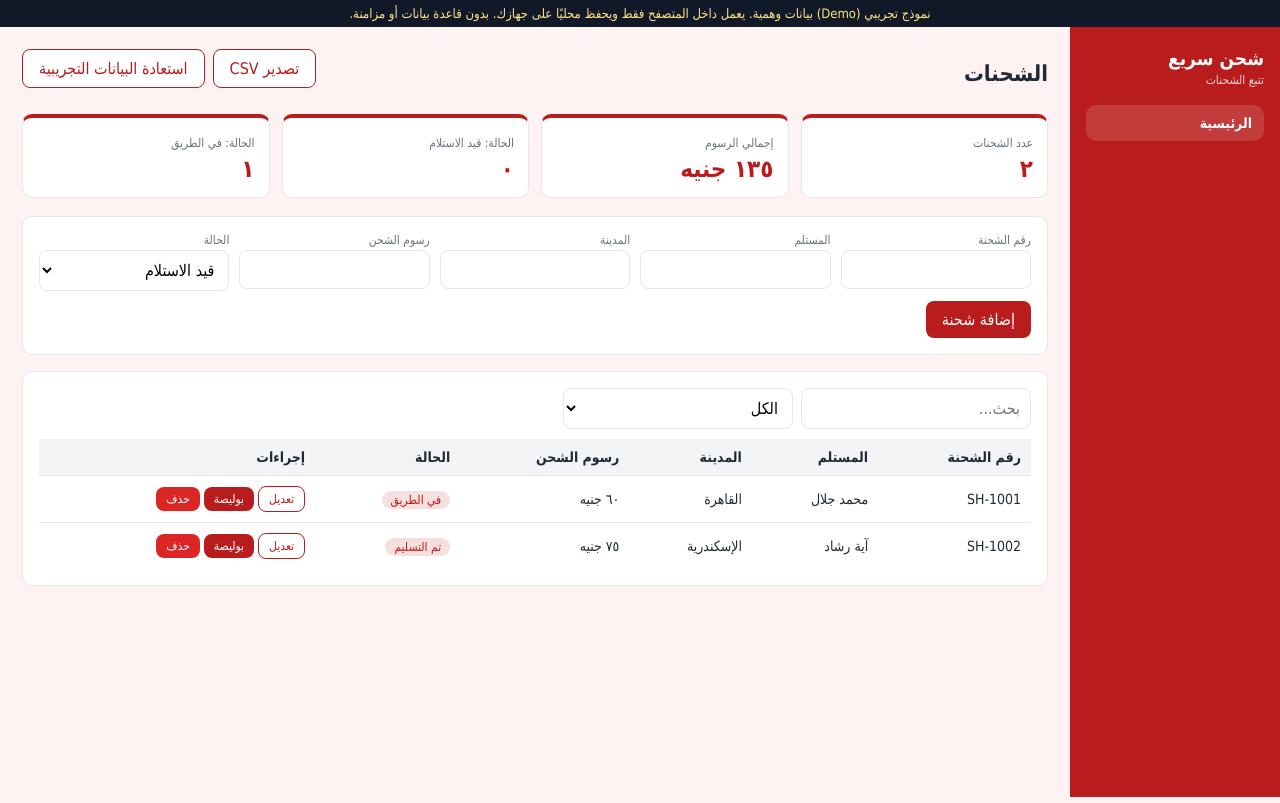
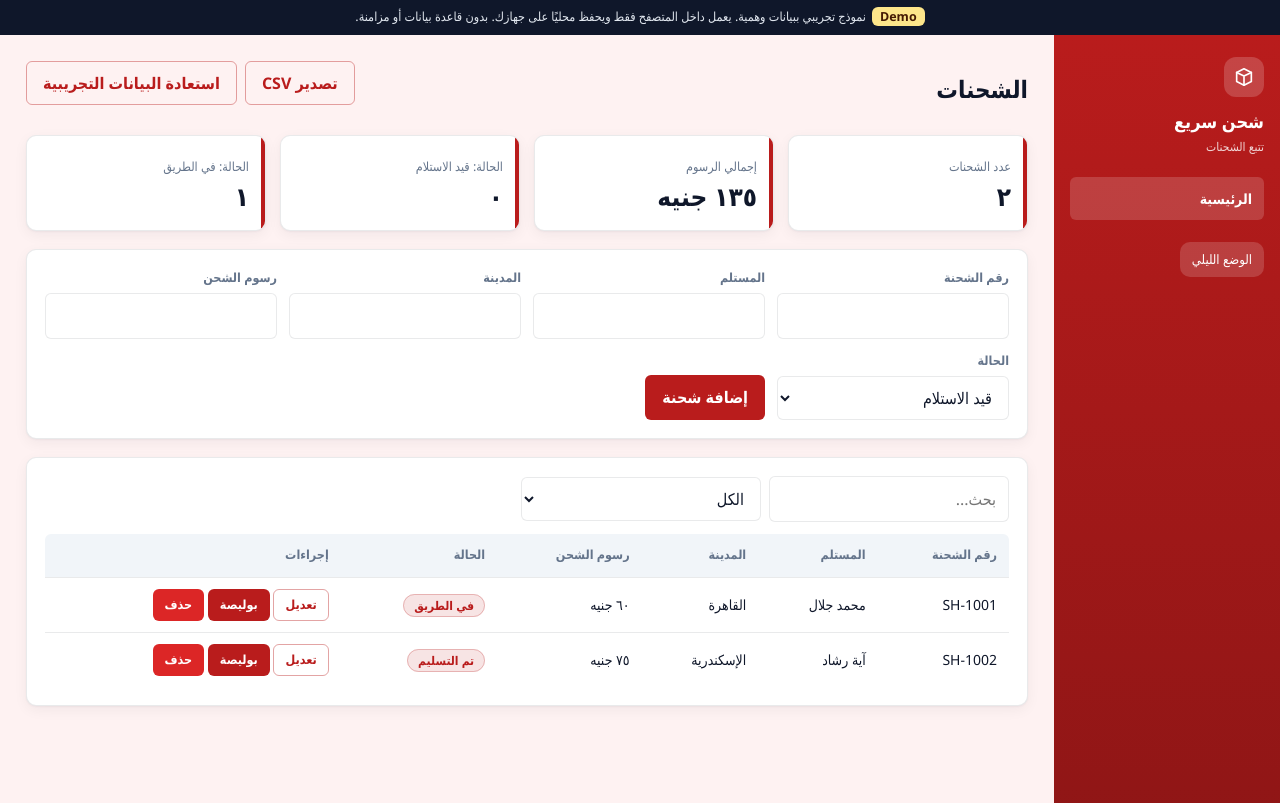
Before and after one commit to osama-web-demos/osama-web-demos.github.io, a plain HTML site: page demos/12-courier.html in a window 1280 px wide. Drawn offline with Linux system fonts and the light colour scheme.

Commit message:
Update 12-courier.html

```diff
--- a/demos/12-courier.html
+++ b/demos/12-courier.html
@@ -5,42 +5,54 @@
 <meta name="viewport" content="width=device-width,initial-scale=1">
 <title>شحن سريع | نموذج تجريبي</title>
 <style>
-:root{--p:#b91c1c;--p2:#f87171;--bg:#fef2f2;--card:#fff;--tx:#1f2937;--mu:#6b7280;--bd:#e5e7eb;--r:10px}
-*{box-sizing:border-box}body{margin:0;font-family:Tahoma,"Segoe UI",Arial,sans-serif;background:var(--bg);color:var(--tx)}
-.demo-bar{background:#111827;color:#fde68a;font-size:13px;text-align:center;padding:6px 10px}
+:root{--p:#b91c1c;--p2:#f87171;--bg:#fef2f2;--card:#fff;--tx:#0f172a;--mu:#64748b;--bd:rgba(15,23,42,.09);--r:10px;--r2:calc(var(--r) - 4px);--sh:0 1px 2px rgba(15,23,42,.04),0 4px 14px rgba(15,23,42,.05);--ease:cubic-bezier(.16,1,.3,1);--hd:#f1f5f9;--in:#fff}
+[data-theme=dark]{--bg:#09090b;--card:#121215;--tx:#f1f5f9;--mu:#94a3b8;--bd:rgba(255,255,255,.09);--sh:inset 0 1px 0 rgba(255,255,255,.05),0 8px 24px rgba(0,0,0,.35);--hd:#1a1a20;--in:#17171c;color-scheme:dark}
+*{box-sizing:border-box}html{scroll-behavior:smooth}body{margin:0;font-family:"Segoe UI",Tahoma,Arial,sans-serif;background:var(--bg);color:var(--tx);line-height:1.65;letter-spacing:0;transition:background .2s,color .2s}
+:focus-visible{outline:none;box-shadow:0 0 0 3px color-mix(in srgb,var(--p) 30%,transparent)}
+.demo-bar{background:#0f172a;color:#e2e8f0;font-size:12.5px;text-align:center;padding:7px 10px}.demo-bar b{background:#fde68a;color:#451a03;border-radius:6px;padding:1px 8px;margin-inline-end:6px}
 .demo-bar a{color:#fff}
-.wrap{display:flex;min-height:calc(100vh - 30px)}
-.side{background:var(--p);color:#fff;padding:20px 16px;min-width:210px}
-.side h1{font-size:19px;margin:0 0 4px}.side p{margin:0 0 18px;font-size:12px;opacity:.8}
-.side .nav b{display:block;padding:10px 12px;border-radius:10px;background:rgba(255,255,255,.14);font-size:14px;margin-bottom:6px}
-.main{flex:1;padding:22px;max-width:1100px}
-.top{display:flex;justify-content:space-between;align-items:center;gap:10px;flex-wrap:wrap;margin-bottom:16px}
-.top h2{margin:0;font-size:22px}
-.stats{display:grid;grid-template-columns:repeat(auto-fit,minmax(170px,1fr));gap:12px;margin-bottom:18px}
-.st{background:var(--card);border:1px solid var(--bd);border-radius:var(--r);padding:14px;border-top:4px solid var(--p)}
-.st small{color:var(--mu);font-size:12px}.st div{font-size:24px;font-weight:700;margin-top:4px;color:var(--p)}
-.card{background:var(--card);border:1px solid var(--bd);border-radius:var(--r);padding:16px;margin-bottom:16px}
-form.f{display:grid;grid-template-columns:repeat(auto-fit,minmax(180px,1fr));gap:10px}
-label{font-size:12px;color:var(--mu);display:block;margin-bottom:3px}
-input,select{width:100%;padding:9px 10px;border:1px solid var(--bd);border-radius:8px;font:inherit;background:#fff}
-input:focus,select:focus{outline:2px solid var(--p2);border-color:transparent}
-.btn{background:var(--p);color:#fff;border:0;padding:9px 16px;border-radius:8px;cursor:pointer;font:inherit}
-.btn.o{background:#fff;color:var(--p);border:1px solid var(--p)}.btn.s{padding:5px 10px;font-size:12px}.btn.d{background:#dc2626}
-.tools{display:flex;gap:8px;flex-wrap:wrap;margin-bottom:10px}.tools input,.tools select{max-width:230px}
-.tw{overflow-x:auto}table{width:100%;border-collapse:collapse;font-size:14px}
-th{background:#f3f4f6;text-align:right;padding:10px;white-space:nowrap}td{padding:10px;border-top:1px solid var(--bd);white-space:nowrap}
-.tag{padding:2px 9px;border-radius:99px;font-size:12px;background:color-mix(in srgb,var(--p) 14%,white);color:var(--p)}
-.empty{text-align:center;color:var(--mu);padding:24px}
+.wrap{display:flex;min-height:calc(100vh - 32px)}
+.side{background:linear-gradient(180deg,var(--p),color-mix(in srgb,var(--p) 78%,#000));color:#fff;padding:22px 16px;min-width:226px}
+.logo{width:40px;height:40px;border-radius:12px;background:rgba(255,255,255,.18);display:grid;place-items:center;margin-bottom:12px}.logo svg{width:22px;height:22px;stroke:#fff;fill:none;stroke-width:1.8;stroke-linecap:round;stroke-linejoin:round}
+.side h1{font-size:18px;margin:0 0 4px;line-height:1.35}.side p{margin:0 0 20px;font-size:12px;opacity:.82}
+.side .nav b{display:block;padding:10px 12px;border-radius:var(--r2);background:rgba(255,255,255,.16);font-size:14px;margin-bottom:6px;font-weight:600}
+.main{flex:1;padding:26px;max-width:1120px}
+.top{display:flex;justify-content:space-between;align-items:center;gap:10px;flex-wrap:wrap;margin-bottom:18px}.top h2{margin:0;font-size:24px;line-height:1.25}
+.stats{display:grid;grid-template-columns:repeat(auto-fit,minmax(180px,1fr));gap:14px;margin-bottom:18px}
+.st{background:var(--card);border:1px solid var(--bd);border-radius:var(--r);padding:16px;box-shadow:var(--sh);position:relative;overflow:hidden;transition:transform .18s var(--ease)}.st:hover{transform:translateY(-2px)}
+.st:before{content:"";position:absolute;inset-inline-start:0;top:0;bottom:0;width:4px;background:var(--p)}
+.st small{color:var(--mu);font-size:12.5px}.st div{font-size:26px;font-weight:700;margin-top:2px;font-variant-numeric:tabular-nums;line-height:1.3}
+.card{background:var(--card);border:1px solid var(--bd);border-radius:var(--r);padding:18px;margin-bottom:18px;box-shadow:var(--sh)}
+form.f{display:grid;grid-template-columns:repeat(auto-fit,minmax(190px,1fr));gap:12px}
+label{font-size:12.5px;color:var(--mu);display:block;margin-bottom:4px;font-weight:600}
+input,select{width:100%;min-height:42px;padding:9px 12px;border:1px solid var(--bd);border-radius:var(--r2);font:inherit;background:var(--in);color:var(--tx);transition:border-color .18s,box-shadow .18s}
+input:focus,select:focus{border-color:var(--p);box-shadow:0 0 0 3px color-mix(in srgb,var(--p) 22%,transparent);outline:none}
+input.bad{border-color:#dc2626}.err{color:#dc2626;font-size:12px;min-height:16px}
+.btn{background:var(--p);color:#fff;border:1px solid transparent;min-height:40px;padding:8px 16px;border-radius:var(--r2);cursor:pointer;font:inherit;font-weight:600;transition:all .18s var(--ease)}
+.btn:hover{filter:brightness(1.08);transform:translateY(-1px)}.btn:active{transform:scale(.97)}
+.btn.o{background:transparent;color:var(--p);border-color:color-mix(in srgb,var(--p) 40%,transparent)}.btn.s{min-height:32px;padding:4px 11px;font-size:12.5px}.btn.d{background:#dc2626}
+.tools{display:flex;gap:8px;flex-wrap:wrap;margin-bottom:12px;align-items:center}.tools input,.tools select{max-width:240px}
+.tw{overflow-x:auto;border-radius:var(--r2)}table{width:100%;border-collapse:collapse;font-size:14px;font-variant-numeric:tabular-nums}
+th{background:var(--hd);text-align:right;padding:11px 12px;white-space:nowrap;font-size:12.5px;color:var(--mu);font-weight:700}td{padding:11px 12px;border-top:1px solid var(--bd);white-space:nowrap}
+tbody tr{transition:background .15s}tbody tr:hover{background:color-mix(in srgb,var(--p) 5%,transparent)}
+.tag{padding:2px 10px;border-radius:99px;font-size:12px;font-weight:600;background:color-mix(in srgb,var(--p) 12%,var(--card));color:var(--p);border:1px solid color-mix(in srgb,var(--p) 25%,transparent)}
+.empty{text-align:center;color:var(--mu);padding:34px 10px}.empty svg{width:44px;height:44px;stroke:var(--mu);fill:none;stroke-width:1.4;display:block;margin:0 auto 8px;opacity:.7}
+.tg{position:fixed;inset-inline-start:18px;bottom:18px;display:grid;gap:8px;z-index:50}.toast{background:#0f172a;color:#fff;padding:11px 16px;border-radius:12px;font-size:14px;box-shadow:0 12px 30px rgba(0,0,0,.25);animation:in .3s var(--ease)}.toast.e{background:#b91c1c}
+@keyframes in{from{opacity:0;transform:translateY(10px) scale(.96)}to{opacity:1;transform:none}}
+.mo{position:fixed;inset:0;background:rgba(2,6,23,.55);display:none;place-items:center;z-index:60;padding:16px}.mo.on{display:grid}.md{background:var(--card);border-radius:18px;padding:22px;max-width:380px;width:100%;box-shadow:0 24px 60px rgba(0,0,0,.35);animation:in .25s var(--ease)}.md h3{margin:0 0 6px}.md p{color:var(--mu);margin:0 0 16px}.md .r{display:flex;gap:8px;justify-content:flex-start}
+.th{background:rgba(255,255,255,.16);border:0;color:#fff;border-radius:10px;padding:7px 12px;cursor:pointer;font:inherit;font-size:13px;margin-top:16px;transition:all .18s var(--ease)}.th:active{transform:scale(.97)}
 .rc{display:none}
-@media(max-width:760px){.wrap{display:block}.side{display:flex;align-items:center;justify-content:space-between;min-width:0}.side p,.side .nav{display:none}.main{padding:14px}}
-@media print{body *{visibility:hidden}.rc,.rc *{visibility:visible}.rc{display:block;position:absolute;inset:0;padding:30px}.demo-bar{display:none}}
+@media(max-width:760px){.wrap{display:block}.side{display:flex;align-items:center;justify-content:space-between;min-width:0;padding:12px 16px}.side p,.side .nav,.logo{display:none}.side .th{margin:0}.main{padding:14px}.top h2{font-size:20px}}
+@media(prefers-reduced-motion:reduce){*{animation:none!important;transition:none!important}}
+::-webkit-scrollbar{height:6px;width:6px}::-webkit-scrollbar-thumb{background:var(--bd);border-radius:6px}
+@media print{body *{visibility:hidden}.rc,.rc *{visibility:visible}.rc{display:block;position:absolute;inset:0;padding:30px;color:#000;background:#fff}.demo-bar{display:none}}
 .rc h3{text-align:center;margin:0 0 4px}.rc .l{display:flex;justify-content:space-between;border-bottom:1px dashed #999;padding:6px 0}
 </style>
 </head>
 <body>
-<div class="demo-bar">نموذج تجريبي (Demo) بيانات وهمية. يعمل داخل المتصفح فقط ويحفظ محليًا على جهازك. بدون قاعدة بيانات أو مزامنة.</div>
+<div class="demo-bar"><b>Demo</b>نموذج تجريبي ببيانات وهمية. يعمل داخل المتصفح فقط ويحفظ محليًا على جهازك. بدون قاعدة بيانات أو مزامنة.</div>
 <div class="wrap">
-<aside class="side"><h1>شحن سريع</h1><p>تتبع الشحنات</p><div class="nav"><b>الرئيسية</b></div></aside>
+<aside class="side"><div class="logo"><svg viewBox="0 0 24 24"><path d="M4 7l8-4 8 4v10l-8 4-8-4z"/><path d="M4 7l8 4 8-4M12 11v10"/></svg></div><h1>شحن سريع</h1><p>تتبع الشحنات</p><div class="nav"><b>الرئيسية</b></div><button class="th" id="theme" aria-label="تبديل الوضع الليلي">الوضع الليلي</button></aside>
 <main class="main">
 <div class="top"><h2>الشحنات</h2><div class="tools"><button class="btn o" id="csv">تصدير CSV</button><button class="btn o" id="reset">استعادة البيانات التجريبية</button></div></div>
 <div class="stats" id="stats"></div>
@@ -48,10 +60,10 @@ th{background:#f3f4f6;text-align:right;padding:10px;white-space:nowrap}td{paddin
 <div class="card">
 <div class="tools"><input id="q" placeholder="بحث..."><select id="fil"></select></div>
 <div class="tw"><table><thead id="th"></thead><tbody id="tb"></tbody></table></div>
-<div class="empty" id="em" style="display:none">لا توجد نتائج</div>
+<div class="empty" id="em" style="display:none"><svg viewBox="0 0 24 24"><circle cx="11" cy="11" r="7"/><path d="M21 21l-4.3-4.3"/></svg><b>لا توجد نتائج</b><div>جرّب تغيير البحث أو أضف سجلاً جديداً.</div></div>
 </div>
 </main></div>
-<div class="rc" id="rc"></div>
+<div class="rc" id="rc"></div><div class="tg" id="tg" aria-live="polite"></div><div class="mo" id="mo"><div class="md" role="dialog" aria-modal="true"><h3 id="mt"></h3><p id="mp"></p><div class="r"><button class="btn d" id="my">تأكيد</button><button class="btn o" id="mn">رجوع</button></div></div></div>
 <script>
 const CFG={"key": "courier", "title": "شحن سريع", "fields": [{"k": "code", "l": "رقم الشحنة", "t": "text"}, {"k": "to", "l": "المستلم", "t": "text"}, {"k": "city", "l": "المدينة", "t": "text"}, {"k": "fee", "l": "رسوم الشحن", "t": "number", "u": "جنيه", "sum": true}, {"k": "st", "l": "الحالة", "t": "select", "o": ["قيد الاستلام", "في الطريق", "تم التسليم"]}], "cols": ["code", "to", "city", "fee", "st"], "seed": [{"code": "SH-1001", "to": "محمد جلال", "city": "القاهرة", "fee": 60, "st": "في الطريق"}, {"code": "SH-1002", "to": "آية رشاد", "city": "الإسكندرية", "fee": 75, "st": "تم التسليم"}], "countLabel": "عدد الشحنات", "sumLabel": "إجمالي الرسوم", "receipt": "بوليصة", "addLabel": "إضافة شحنة"};
 const KEY="demo_"+CFG.key;
@@ -60,12 +72,18 @@ let editId=null;
 const $=s=>document.querySelector(s);
 const save=()=>localStorage.setItem(KEY,JSON.stringify(rows));
 const esc=s=>String(s??"").replace(/[&<>"]/g,c=>({"&":"&amp;","<":"&lt;",">":"&gt;",'"':"&quot;"}[c]));
+const toast=(m,e)=>{const t=document.createElement("div");t.className="toast"+(e?" e":"");t.textContent=m;$("#tg").appendChild(t);setTimeout(()=>t.remove(),2800)};
+let _y=null;const ask=(t,p,f)=>{$("#mt").textContent=t;$("#mp").textContent=p;$("#mo").classList.add("on");_y=f;$("#my").focus()};
+$("#mn").onclick=()=>$("#mo").classList.remove("on");$("#my").onclick=()=>{$("#mo").classList.remove("on");_y&&_y()};
+document.addEventListener("keydown",e=>{if(e.key==="Escape")$("#mo").classList.remove("on")});
+const TK="demo_theme";if(localStorage.getItem(TK)==="dark")document.documentElement.dataset.theme="dark";
+$("#theme").onclick=()=>{const d=document.documentElement.dataset.theme==="dark";document.documentElement.dataset.theme=d?"":"dark";localStorage.setItem(TK,d?"":"dark")};
 const fmt=n=>Number(n||0).toLocaleString("ar-EG");
 function buildForm(){
  $("#form").innerHTML=CFG.fields.map(f=>`<div><label>${f.l}</label>`+(f.t==="select"?`<select name="${f.k}">${f.o.map(o=>`<option>${o}</option>`).join("")}</select>`:`<input name="${f.k}" type="${f.t}" ${f.t==="number"?'min="0"':''} ${f.req===false?"":"required"} value="${f.d||""}">`)+`</div>`).join("")+`<div style="align-self:end"><button class="btn" id="sub">${CFG.addLabel}</button> <button type="button" class="btn o" id="cancel" style="display:none">إلغاء</button></div>`;
- $("#form").onsubmit=e=>{e.preventDefault();const d={};CFG.fields.forEach(f=>{const v=$("#form").elements[f.k].value;d[f.k]=f.t==="number"?Number(v):v});
+ $("#form").onsubmit=e=>{e.preventDefault();const wasEdit=editId!==null;const d={};CFG.fields.forEach(f=>{const v=$("#form").elements[f.k].value;d[f.k]=f.t==="number"?Number(v):v});
   if(editId){rows=rows.map(r=>r.id===editId?{...r,...d}:r);editId=null}else{rows.unshift({id:Date.now(),...d})}
-  save();$("#form").reset();$("#sub").textContent=CFG.addLabel;$("#cancel").style.display="none";render()};
+  save();toast(wasEdit?"تم حفظ التعديل":"تمت الإضافة بنجاح");$("#form").reset();$("#sub").textContent=CFG.addLabel;$("#cancel").style.display="none";render()};
  $("#cancel").onclick=()=>{editId=null;$("#form").reset();$("#sub").textContent=CFG.addLabel;$("#cancel").style.display="none"};
  const sf=CFG.fields.find(f=>f.t==="select");
  $("#fil").innerHTML=`<option value="">الكل</option>`+(sf?sf.o.map(o=>`<option>${o}</option>`).join(""):"");
@@ -84,11 +102,11 @@ function render(){
  $("#stats").innerHTML=s;
 }
 window.ed=id=>{const r=rows.find(x=>x.id===id);editId=id;CFG.fields.forEach(f=>$("#form").elements[f.k].value=r[f.k]);$("#sub").textContent="حفظ التعديل";$("#cancel").style.display="";scrollTo({top:0,behavior:"smooth"})};
-window.del=id=>{if(confirm("حذف هذا السجل؟")){rows=rows.filter(r=>r.id!==id);save();render()}};
+window.del=id=>ask("حذف السجل؟","لن يمكن التراجع عن الحذف داخل هذا النموذج التجريبي.",()=>{rows=rows.filter(r=>r.id!==id);save();render();toast("تم حذف السجل")});
 window.rc=id=>{const r=rows.find(x=>x.id===id);$("#rc").innerHTML=`<h3>${CFG.title}</h3><p style="text-align:center;margin:0 0 12px;color:#666">إيصال تجريبي - بيانات وهمية</p>`+CFG.fields.map(f=>`<div class="l"><span>${f.l}</span><b>${esc(r[f.k])}${f.t==="number"&&f.u?" "+f.u:""}</b></div>`).join("")+`<p style="text-align:center;margin-top:16px;color:#666">رقم الإيصال: ${String(r.id).slice(-5)} | ${new Date().toLocaleDateString("ar-EG")}</p>`;print()};
 $("#q").oninput=render;$("#fil").onchange=render;
 $("#csv").onclick=()=>{const h=CFG.fields.map(f=>f.l).join(",");const b=rows.map(r=>CFG.fields.map(f=>'"'+String(r[f.k]).replace(/"/g,'""')+'"').join(",")).join("\n");const a=document.createElement("a");a.href=URL.createObjectURL(new Blob(["\ufeff"+h+"\n"+b],{type:"text/csv"}));a.download=CFG.key+".csv";a.click()};
-$("#reset").onclick=()=>{if(confirm("استعادة البيانات التجريبية؟")){rows=CFG.seed.map((r,i)=>({id:i+1,...r}));save();render()}};
+$("#reset").onclick=()=>ask("استعادة البيانات التجريبية؟","سيتم استبدال بياناتك المحلية بالبيانات الأصلية.",()=>{rows=CFG.seed.map((r,i)=>({id:i+1,...r}));save();render();toast("تمت الاستعادة")});
 buildForm();render();
 </script>
 </body></html>
```
